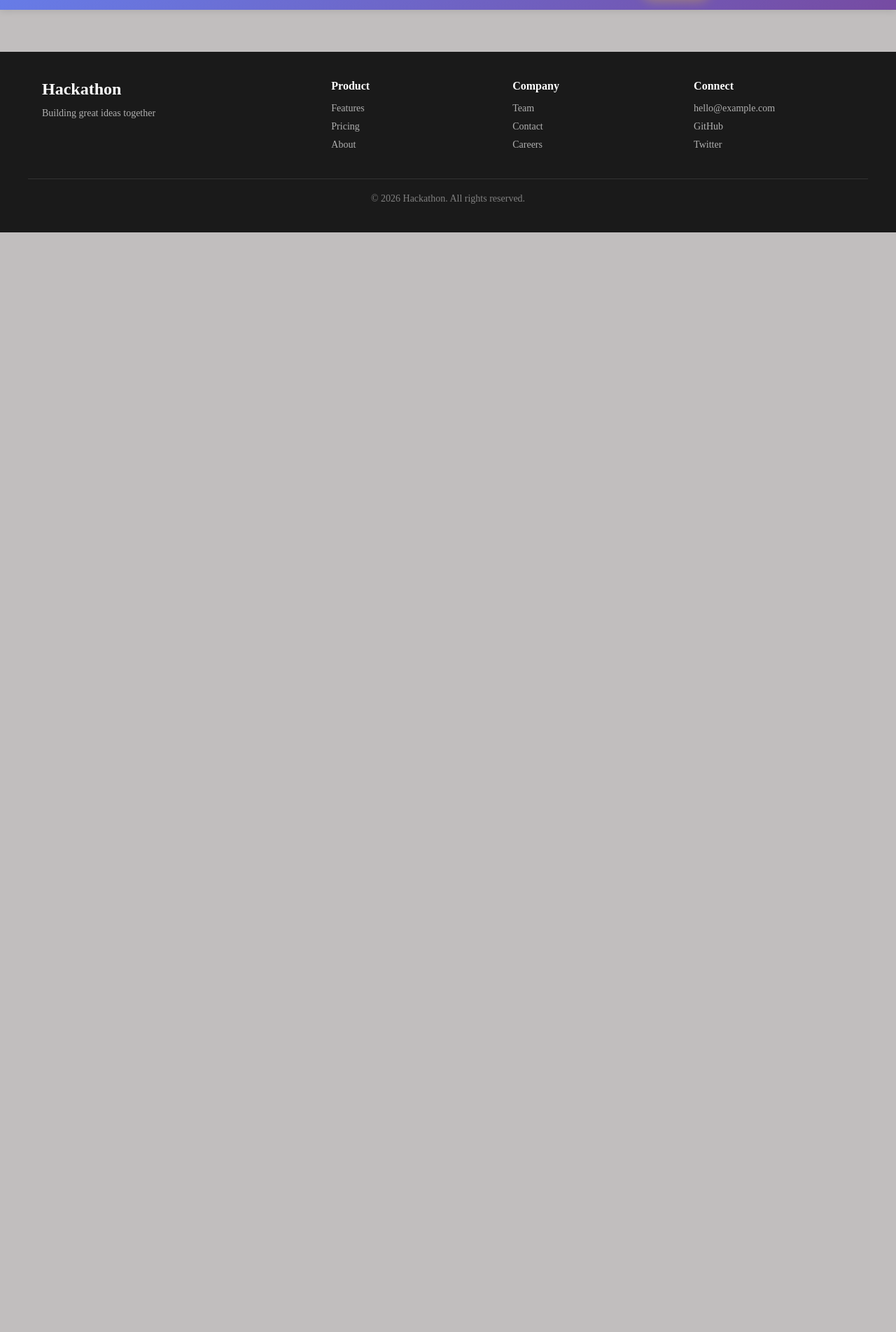
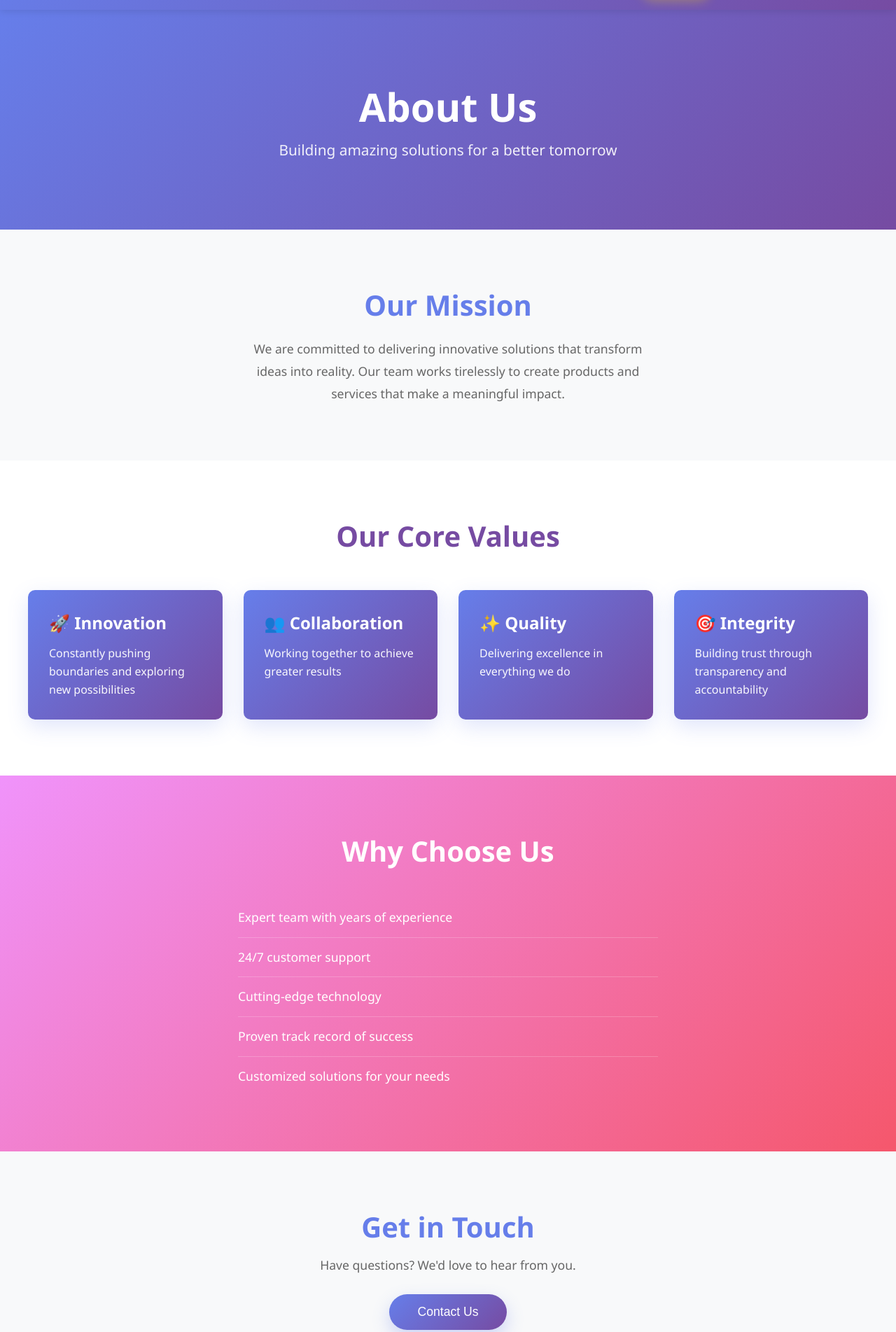
Before and after one commit to MrJasurMC/Hatxanhon, a React (Vite) app: page /about in a window 1280 px wide. Shown: the part 57-1960 px from the top of the page at 70% size. Before the commit the page ends 800 px from the top, so only its background shows below. Built offline with nearby package versions, Linux system fonts and the light colour scheme.

Commit message:
men about qismini qo'shdm

```diff
--- a/src/App.jsx
+++ b/src/App.jsx
@@ -5,7 +5,7 @@ import Home from "./pages/Home/Home.jsx"
 import Contact from "./pages/Contact/Contact.jsx"
 import Footer from "./components/Footer/Footer.jsx"
 import Shop from "./pages/Shop/Shop.jsx"
-
+import About from "./pages/About/About.jsx"
 
 function App() {
 
@@ -16,6 +16,7 @@ function App() {
         <Route path='/' element={<Home />} />
         <Route path='/contact' element={<Contact />} />
         <Route path='/shop' element={<Shop />} />
+        <Route path='/about' element={<About />} />
       </Routes>
       <Footer />
     </section>
--- /dev/null
+++ b/src/pages/About/About.css
@@ -0,0 +1,177 @@
+* {
+    margin: 0;
+    padding: 0;
+    box-sizing: border-box;
+}
+
+.about-container {
+    font-family: 'Segoe UI', Tahoma, Geneva, Verdana, sans-serif;
+    color: #333;
+}
+
+.about-hero {
+    background: linear-gradient(135deg, #667eea 0%, #764ba2 100%);
+    color: white;
+    padding: 100px 20px;
+    text-align: center;
+}
+
+.about-hero h1 {
+    font-size: 3.5rem;
+    margin-bottom: 10px;
+    font-weight: 700;
+}
+
+.subtitle {
+    font-size: 1.3rem;
+    opacity: 0.9;
+}
+
+.about-mission {
+    padding: 80px 20px;
+    background: #f8f9fa;
+    text-align: center;
+}
+
+.about-mission .content {
+    max-width: 600px;
+    margin: 0 auto;
+}
+
+.about-mission h2 {
+    font-size: 2.5rem;
+    color: #667eea;
+    margin-bottom: 20px;
+}
+
+.about-mission p {
+    font-size: 1.1rem;
+    line-height: 1.8;
+    color: #666;
+}
+
+.about-values {
+    padding: 80px 20px;
+    background: white;
+}
+
+.about-values h2 {
+    text-align: center;
+    font-size: 2.5rem;
+    color: #764ba2;
+    margin-bottom: 50px;
+}
+
+.values-grid {
+    display: grid;
+    grid-template-columns: repeat(auto-fit, minmax(250px, 1fr));
+    gap: 30px;
+    max-width: 1200px;
+    margin: 0 auto;
+}
+
+.value-card {
+    background: linear-gradient(135deg, #667eea 0%, #764ba2 100%);
+    color: white;
+    padding: 30px;
+    border-radius: 10px;
+    box-shadow: 0 10px 30px rgba(102, 126, 234, 0.2);
+    transition: transform 0.3s ease;
+}
+
+.value-card:hover {
+    transform: translateY(-10px);
+}
+
+.value-card h3 {
+    font-size: 1.5rem;
+    margin-bottom: 15px;
+}
+
+.value-card p {
+    font-size: 1rem;
+    line-height: 1.6;
+    opacity: 0.95;
+}
+
+.about-team {
+    padding: 80px 20px;
+    background: linear-gradient(135deg, #f093fb 0%, #f5576c 100%);
+    color: white;
+    text-align: center;
+}
+
+.about-team h2 {
+    font-size: 2.5rem;
+    margin-bottom: 40px;
+}
+
+.features-list {
+    list-style: none;
+    max-width: 600px;
+    margin: 0 auto;
+    text-align: left;
+}
+
+.features-list li {
+    font-size: 1.1rem;
+    padding: 12px 0;
+    border-bottom: 1px solid rgba(255, 255, 255, 0.2);
+    line-height: 1.8;
+}
+
+.features-list li:last-child {
+    border-bottom: none;
+}
+
+.about-contact {
+    padding: 80px 20px;
+    text-align: center;
+    background: #f8f9fa;
+}
+
+.about-contact h2 {
+    font-size: 2.5rem;
+    color: #667eea;
+    margin-bottom: 15px;
+}
+
+.about-contact p {
+    font-size: 1.1rem;
+    color: #666;
+    margin-bottom: 30px;
+}
+
+.contact-btn {
+    background: linear-gradient(135deg, #667eea 0%, #764ba2 100%);
+    color: white;
+    border: none;
+    padding: 15px 40px;
+    font-size: 1.1rem;
+    border-radius: 50px;
+    cursor: pointer;
+    transition: transform 0.3s ease, box-shadow 0.3s ease;
+    box-shadow: 0 10px 25px rgba(102, 126, 234, 0.3);
+}
+
+.contact-btn:hover {
+    transform: scale(1.05);
+    box-shadow: 0 15px 35px rgba(102, 126, 234, 0.4);
+}
+
+@media (max-width: 768px) {
+    .about-hero h1 {
+        font-size: 2.5rem;
+    }
+
+    .about-mission h2,
+    .about-values h2,
+    .about-team h2,
+    .about-contact h2 {
+        font-size: 2rem;
+    }
+
+    .values-grid {
+        grid-template-columns: 1fr;
+    }
+}
--- /dev/null
+++ b/src/pages/About/About.jsx
@@ -0,0 +1,64 @@
+import React from 'react'
+import './About.css'
+
+function About() {
+    return (
+        <div className="about-container">
+            <section className="about-hero">
+                <h1>About Us</h1>
+                <p className="subtitle">Building amazing solutions for a better tomorrow</p>
+            </section>
+
+            <section className="about-mission">
+                <div className="content">
+                    <h2>Our Mission</h2>
+                    <p>
+                        We are committed to delivering innovative solutions that transform ideas into reality.
+                        Our team works tirelessly to create products and services that make a meaningful impact.
+                    </p>
+                </div>
+            </section>
+
+            <section className="about-values">
+                <h2>Our Core Values</h2>
+                <div className="values-grid">
+                    <div className="value-card">
+                        <h3>🚀 Innovation</h3>
+                        <p>Constantly pushing boundaries and exploring new possibilities</p>
+                    </div>
+                    <div className="value-card">
+                        <h3>👥 Collaboration</h3>
+                        <p>Working together to achieve greater results</p>
+                    </div>
+                    <div className="value-card">
+                        <h3>✨ Quality</h3>
+                        <p>Delivering excellence in everything we do</p>
+                    </div>
+                    <div className="value-card">
+                        <h3>🎯 Integrity</h3>
+                        <p>Building trust through transparency and accountability</p>
+                    </div>
+                </div>
+            </section>
+
+            <section className="about-team">
+                <h2>Why Choose Us</h2>
+                <ul className="features-list">
+                    <li>Expert team with years of experience</li>
+                    <li>24/7 customer support</li>
+                    <li>Cutting-edge technology</li>
+                    <li>Proven track record of success</li>
+                    <li>Customized solutions for your needs</li>
+                </ul>
+            </section>
+
+            <section className="about-contact">
+                <h2>Get in Touch</h2>
+                <p>Have questions? We'd love to hear from you.</p>
+                <button className="contact-btn">Contact Us</button>
+            </section>
+        </div>
+    )
+}
+
+export default About
```
